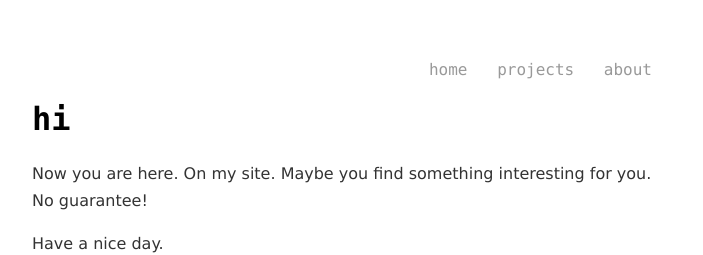
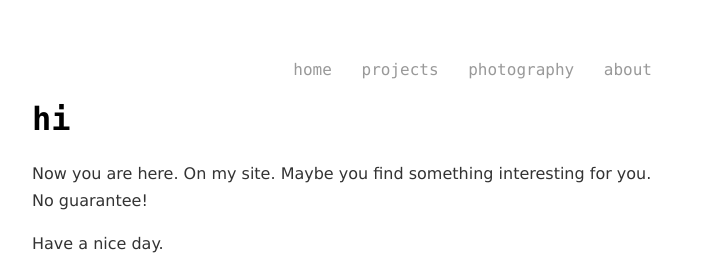
Before and after one commit to jbtippelt/jbtippelt.github.io, a Jekyll site: the page built from index.html, in a window 1280 px wide. Shown: the top 255 px of the page, without its empty margins (288-991 px from the left). Built offline with Jekyll 4.4.1, drawn with Linux system fonts in a browser that asks for light colours.

Commit message:
added tumblr link

```diff
--- a/_layouts/default.html
+++ b/_layouts/default.html
@@ -11,6 +11,7 @@
 	    		<ul>
 	        		<li><a href="/">home</a></li>
 	        		<li><a href="/projects">projects</a></li>
+	        		<li><a target="_blank" href="jboka.tumblr.com">photography</a></li>
 		        	<li><a href="/about">about</a></li>
 	        		<!--li><a href="/blog">blog</a></li-->
 	    		</ul>
```
